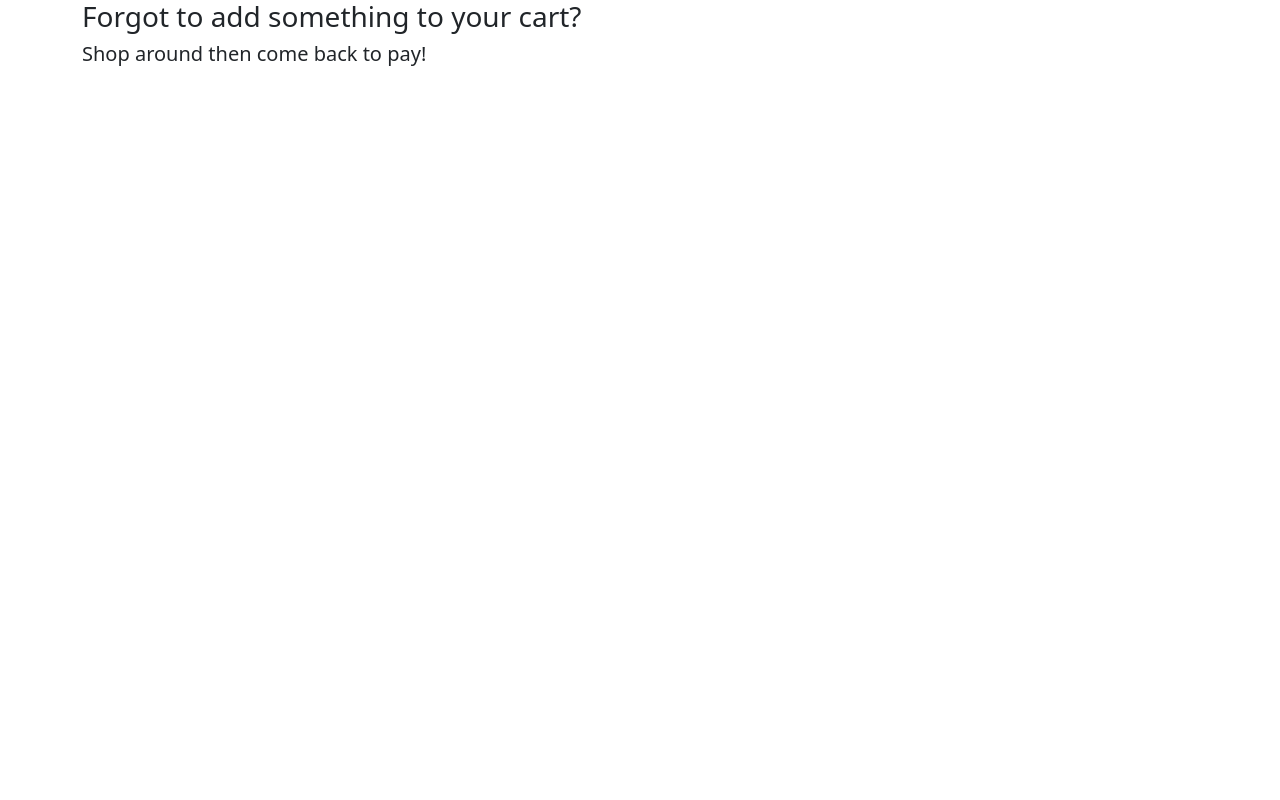
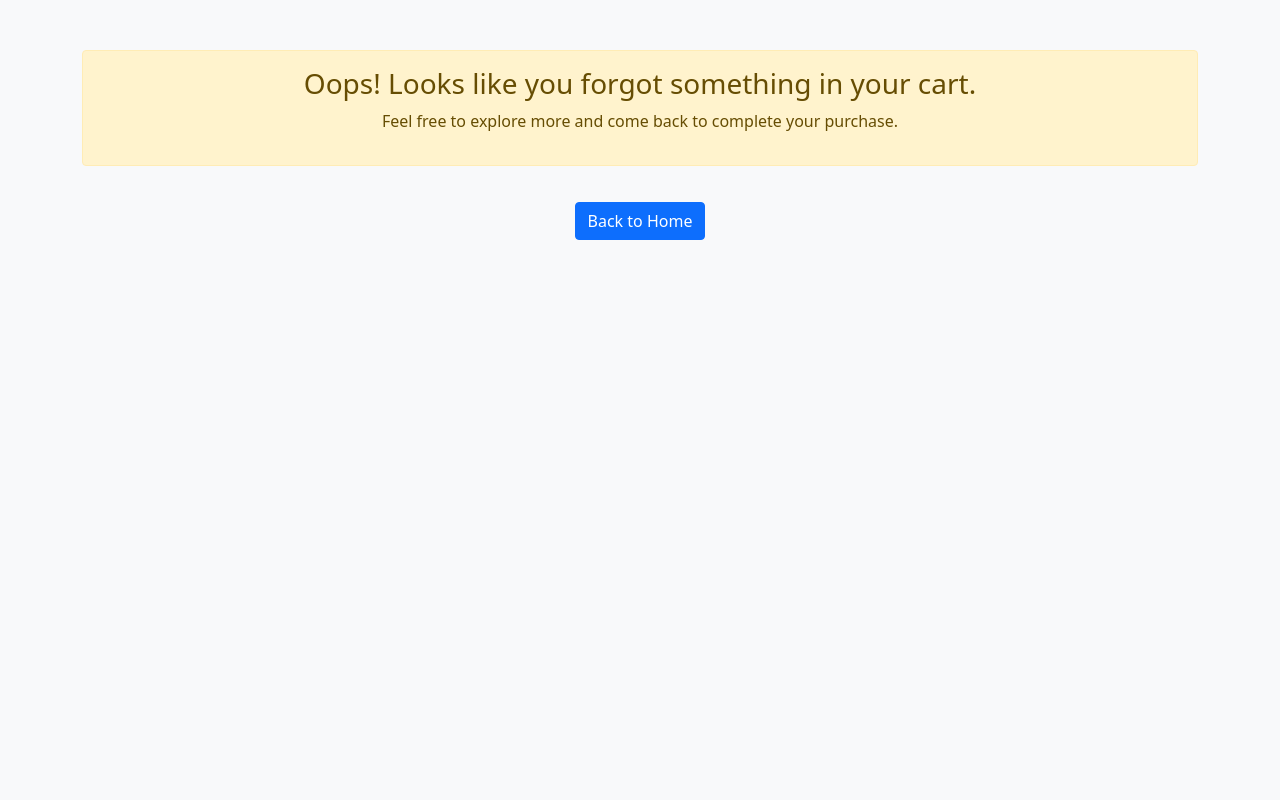
Before and after one commit to waleed-sajid/COMP-8347-Forex-Pioneer, a Django app: page /forexPioneer/cancel.html/ in a window 1280 px wide. Run offline with Django 4.2, Linux system fonts and the light colour scheme; some libraries are stand-ins or nearby versions.

Commit message:
Perform the functionality of the cancel.html and make the cancel.css file in this.

```diff
--- /dev/null
+++ b/forex/static/forex/cancel.css
@@ -0,0 +1,10 @@
+body {
+      background-color: #f8f9fa;
+    }
+    .container {
+      margin-top: 50px;
+      text-align: center;
+    }
+    .btn-back {
+      margin-top: 20px;
+    }
--- a/templates/forexPioneer/cancel.html
+++ b/templates/forexPioneer/cancel.html
@@ -1,12 +1,19 @@
-<html>
-<head>
- <title>Checkout canceled</title>
- <link href="https://cdn.jsdelivr.net/npm/bootstrap@5.0.1/dist/css/bootstrap.min.css" rel="stylesheet" integrity="sha384-+0n0xVW2eSR5OomGNYDnhzAbDsOXxcvSN1TPprVMTNDbiYZCxYbOOl7+AMvyTG2x" crossorigin="anonymous">
-</head>
-<body>
- <div class="container">
- <h3>Forgot to add something to your cart? </h3>
- <h5>Shop around then come back to pay!</h5>
- </div>
-</body>
-</html>
+<!-- cancel.html -->
+{% extends 'forexPioneer/base.html' %}
+{% load static %}
+{% block title %}Checkout Canceled - Forex Pioneer{% endblock %}
+
+{% block extra_css %}
+  <link href="https://cdn.jsdelivr.net/npm/bootstrap@5.0.1/dist/css/bootstrap.min.css" rel="stylesheet" integrity="sha384-+0n0xVW2eSR5OomGNYDnhzAbDsOXxcvSN1TPprVMTNDbiYZCxYbOOl7+AMvyTG2x" crossorigin="anonymous">
+  <link rel="stylesheet" type="text/css" href="{% static 'forex/cancel.css' %}"/>
+{% endblock %}
+
+{% block content %}
+  <div class="container">
+    <div class="alert alert-warning" role="alert">
+      <h3>Oops! Looks like you forgot something in your cart.</h3>
+      <p>Feel free to explore more and come back to complete your purchase.</p>
+    </div>
+    <a href="{% url 'forexPioneer:home' %}" class="btn btn-primary btn-back">Back to Home</a>
+  </div>
+{% endblock %}
```
Also changed, not shown: db.sqlite3.
